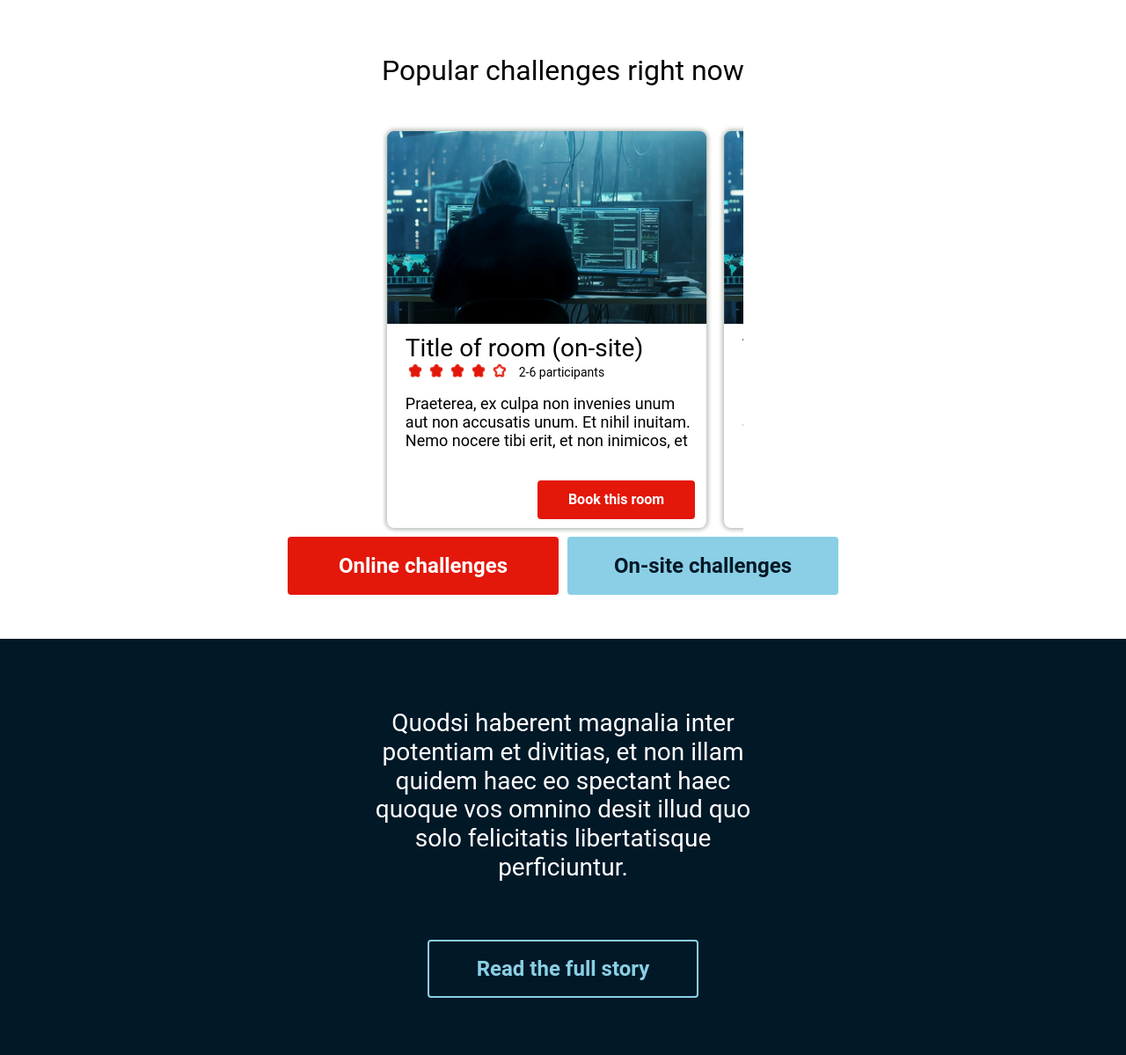
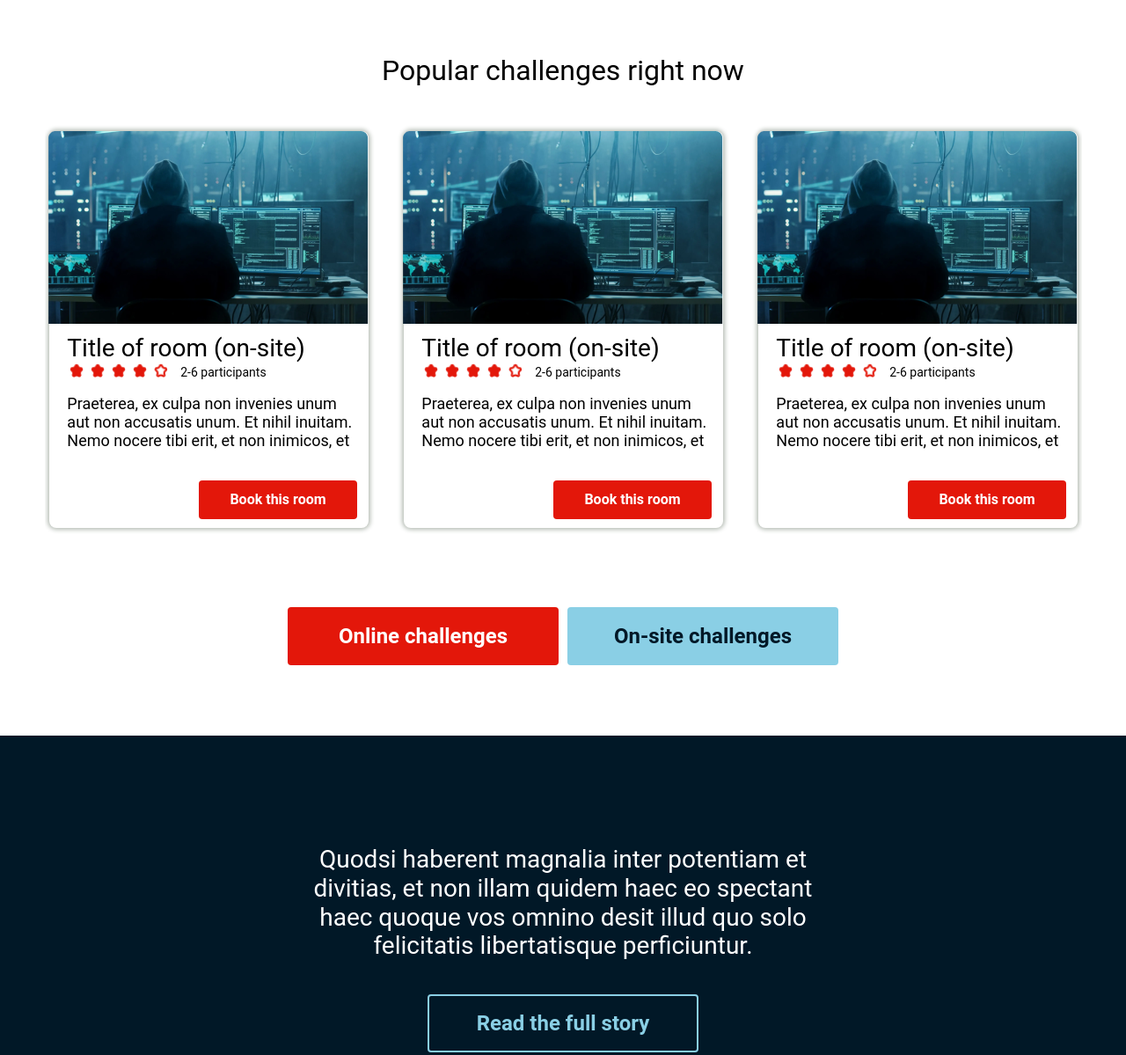
Before and after one commit to rasmusbaeckstrom/A2-inl-mning-2-Startsida-f-r--ESC--Hacker-Escape-Rooms, a plain HTML site: page index.html in a window 1280 px wide. Shown: the part 1260-2459 px from the top of the page at 88% size. Drawn offline with Linux system fonts and the light colour scheme.

Commit message:
Adjusted CSS. Buttons2 and story section done.

```diff
--- a/main.css
+++ b/main.css
@@ -594,4 +594,38 @@ body {
   .reviews_visitorsign {
     width: 285px;
   }
+
+  .challenges-content {
+    overflow-x: hidden;
+    max-width: fit-content;
+  }
+
+  .challenges .challenges--challenge1 {
+    margin: 0;
+  }
+
+  .challenges .challenges--challenge2 {
+    margin: 0;
+    margin-left: 40px;
+    margin-right: 40px;
+  }
+
+  .challenges .challenges--challenge3 {
+    margin: 0;
+  }
+
+  .challenges {
+    margin-bottom: 80px;
+  }
+
+  .buttons2 {
+    margin-bottom: 80px;
+  }
+
+  .story .story--Story1 {
+    width: 632px;
+    height: 169px;
+    margin-bottom: 0;
+    margin-top: 125px;
+  }
 }
```
Also changed, not shown: 1 other file.
